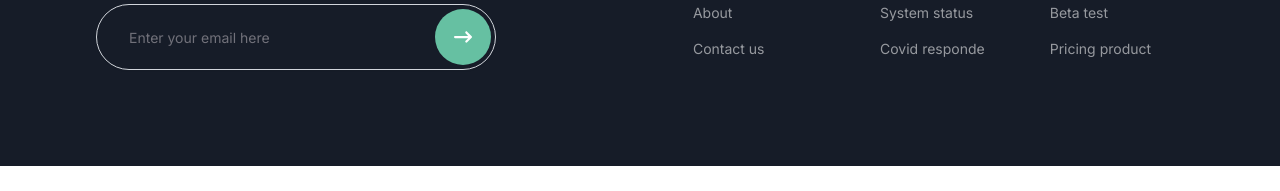
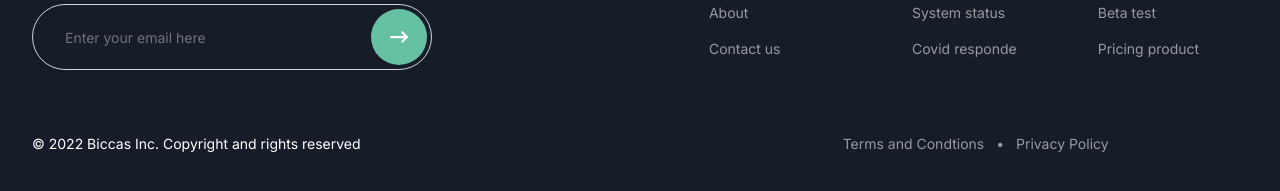
Before and after one commit to Eytch/landing-page, a Next.js app: page / in a window 1280 px wide. Shown: the part 4546-4737 px from the top of the page. Before the commit the page ends 4712 px from the top, so only its background shows below. Built offline with nearby package versions, Linux system fonts and the light colour scheme.

Commit message:
finishing footer section

```diff
--- a/components/footer.js
+++ b/components/footer.js
@@ -8,7 +8,7 @@ import { FaArrowRightLong } from "react-icons/fa6";
 
 function Footer() {
   return (
-    <div className="py-16 px-8 lg:p-24 bg-[#161C28]">
+    <div className="pt-16 px-8 lg:pt-24 pb-10 bg-[#161C28]">
       <div className="max-w-[1440px] m-auto">
         <div className="flex flex-col gap-10 lg:flex-row">
           <div className="basis-2/3 flex flex-col gap-12">
@@ -163,9 +163,15 @@ function Footer() {
             </div>
           </div>
         </div>
-        <div>
-          <div></div>
-          <div></div>
+        <div className="flex flex-col lg:flex-row mt-16 gap-2 lg:gap-0 items-center">
+          <div className="basis-2/3 text-white text-sm ">
+            <p>© 2022 Biccas Inc. Copyright and rights reserved</p>
+          </div>
+          <div className="basis-1/3 text-white text-sm opacity-55 ">
+            <p className="flex gap-3 cursor-pointer">
+              Terms and Condtions <span>•</span> Privacy Policy
+            </p>
+          </div>
         </div>
       </div>
     </div>
```
